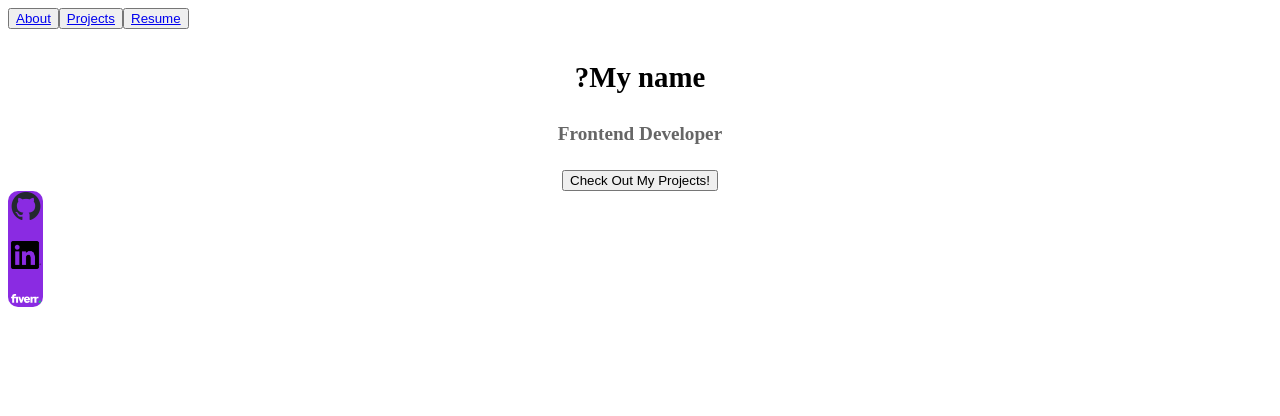
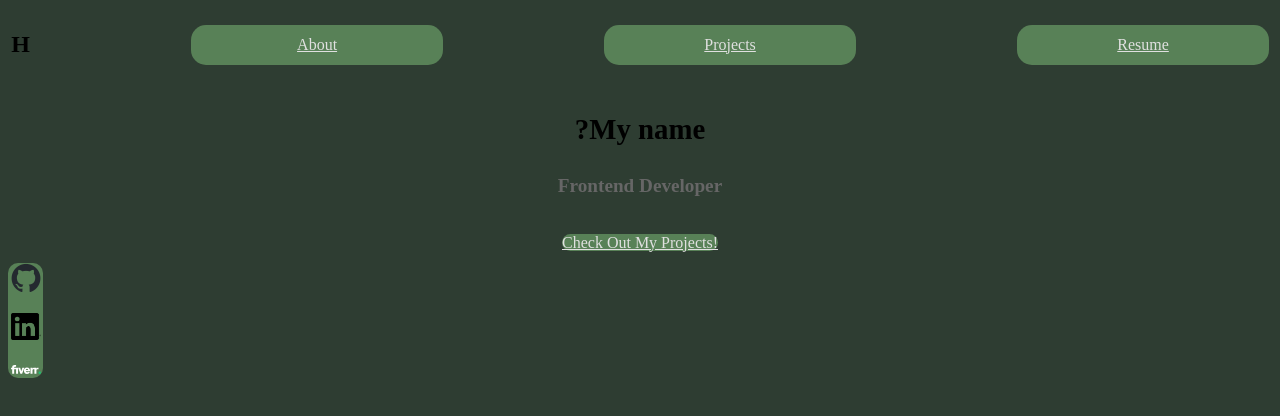
Before and after one commit to HakkimRN/portfolio, a React (Vite) app: page / in a window 1280 px wide. Shown: the top 416 px of the page. Built offline with nearby package versions, Linux system fonts and the light colour scheme.

Commit message:
Color theme

```diff
--- /dev/null
+++ b/src/App.css
@@ -0,0 +1,5 @@
+body {
+    background-color: #4B2142;
+    margin: 0;
+    padding: 0;
+}
--- a/src/components/About.jsx
+++ b/src/components/About.jsx
@@ -1,5 +1,6 @@
 import React from "react";
 import Sidebar from "./SideBar";
+import { Link } from "react-router-dom";
 
 const About = () => {
   return (
@@ -7,10 +8,12 @@ const About = () => {
       <div className="body">
         <h3>?My name</h3>
         <h4>Frontend Developer</h4>
-        <button>Check Out My Projects!</button>
+        <Link className="button" to="/projects" draggable="false">
+          Check Out My Projects!
+        </Link>
       </div>
       <div>
-        <Sidebar/>
+        <Sidebar />
       </div>
     </>
   );
--- a/src/components/Header.jsx
+++ b/src/components/Header.jsx
@@ -4,10 +4,11 @@ import { Link } from "react-router-dom";
 const Header = () => {
 
   return (
-    <nav>
-      <button><Link to="/">About</Link></button>
-      <button><Link to="/projects">Projects</Link></button>
-      <button><Link to="/resume">Resume</Link></button>
+    <nav className="nav">
+      <h1>H</h1>
+      <Link className="button" to="/" draggable="false">About</Link>
+      <Link className="button" to="/projects" draggable="false">Projects</Link>
+      <Link className="button" to="/resume" draggable="false">Resume</Link>
     </nav>
   );
 };
--- a/src/index.css
+++ b/src/index.css
@@ -1,30 +1,73 @@
-.body{
+body {
+    background: #2E3D32;
+}
+
+.body {
     text-align: center;
     margin-top: 2rem;
 }
-.body h3{
+
+.body h3 {
     font-size: 1.8rem;
 }
-.body h4{
+
+.body h4 {
     font-size: 1.2rem;
     color: #666;
 }
 
-.sidebar{
+.sidebar {
     display: flex;
     flex-direction: column;
     align-items: center;
     gap: 1rem;
-    background-color: blueviolet;
+    background-color: #588157;
     width: 35px;
     border-radius: 10px;
 }
+
 .sidebar a {
     text-decoration: none;
-    color: #333;
+    /* color: #333; */
     font-weight: bold;
 }
 
-.logo{
+.sidebar a:hover {
+    transform: scale(1.1);
+    transition: 0.2s ease;
+}
+
+.logo {
     width: 30px;
 }
+
+.button {
+    /* background: #1E352F; */
+    background-color: #588157;
+    color: #E0E0E0;
+    width: 20%;
+    line-height: 40px;
+    border-radius: 15px;
+    border: none;
+    text-align: center;
+    -webkit-user-drag: none;
+}
+
+.button a {
+    text-decoration: none;
+    width: 30%;
+}
+
+.button:hover {
+    background-color: #A3B18A;
+    color: #1A1A1A;
+    border-radius: 5px;
+    transition: 0.5s ease;
+}
+
+.nav {
+    display: flex;
+    justify-content: space-between;
+    padding: 0.2rem;
+    align-items: center;
+}
```
